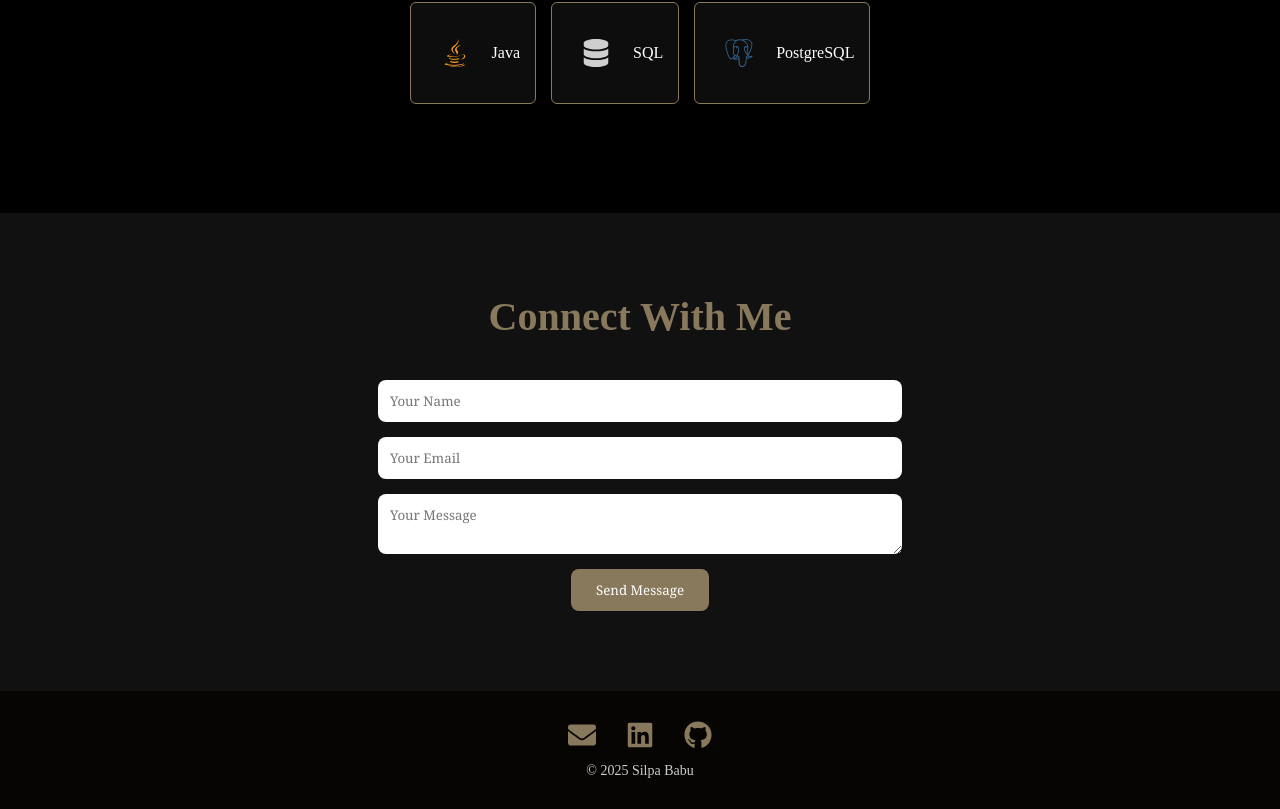
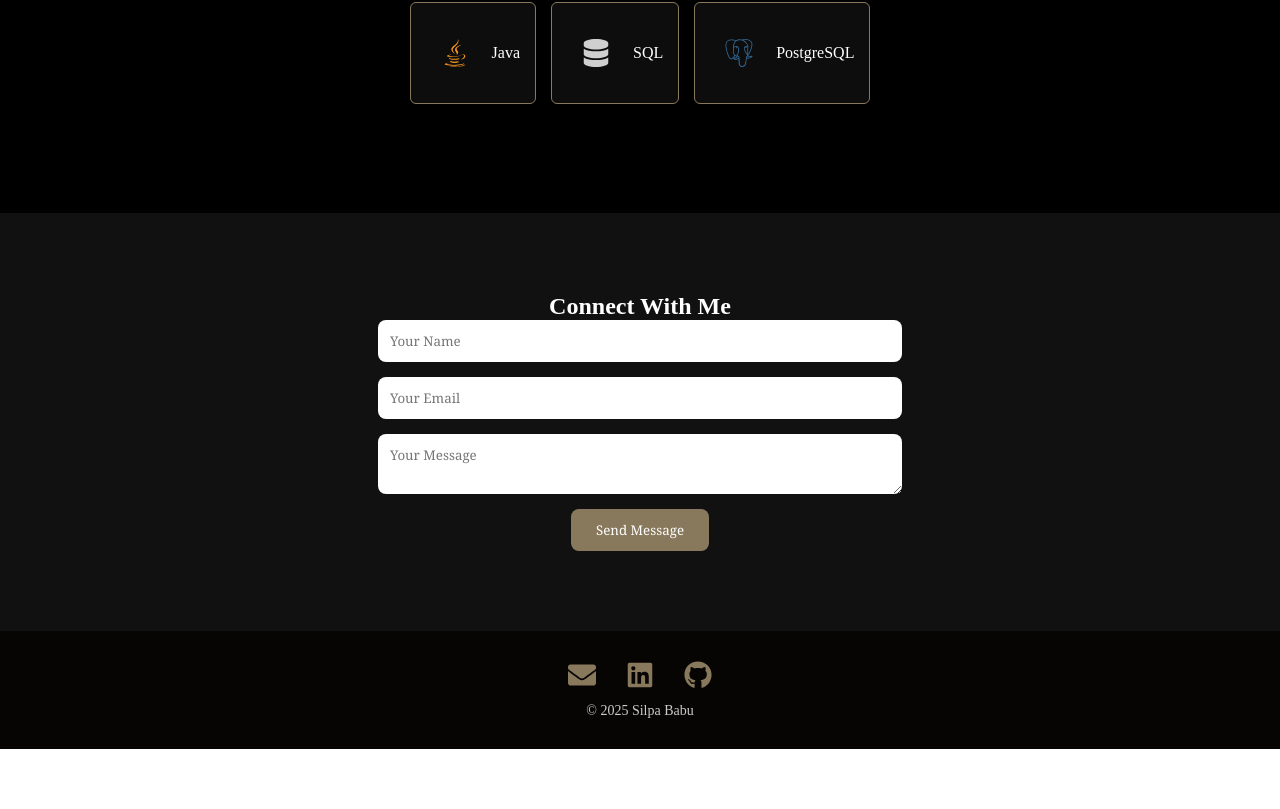
Before and after one commit to shilpahhh/silpa-portfolio, a React (Create React App) app: page / in a window 1280 px wide. Shown: the part 2347-3156 px from the top of the page. After the commit the page ends 3096 px from the top, so only its background shows below. Built offline with nearby package versions, Linux system fonts and the light colour scheme.

Commit message:
Update Connect.js

```diff
--- a/src/Connect.js
+++ b/src/Connect.js
@@ -13,7 +13,7 @@ function Connect() {
 
   return (
     <div className="connect-container" data-aos="fade-up">
-      <h1 className="section-heading">Connect With Me</h1>
+      <h1 className="section-heading-connect">Connect With Me</h1>
       <form className="connect-form" onSubmit={handleSubmit}>
         <input type="text" name="name" placeholder="Your Name" required onChange={handleChange} />
         <input type="email" name="email" placeholder="Your Email" required onChange={handleChange} />
```
